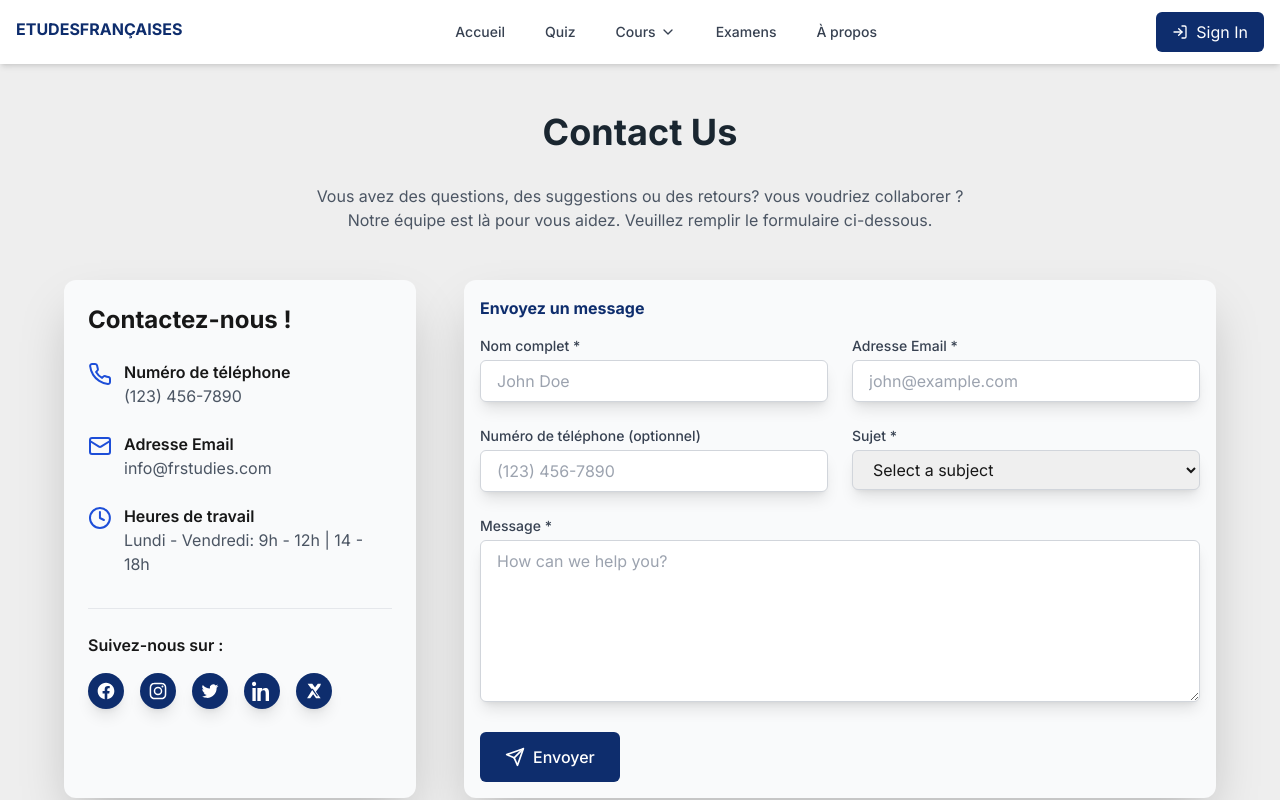
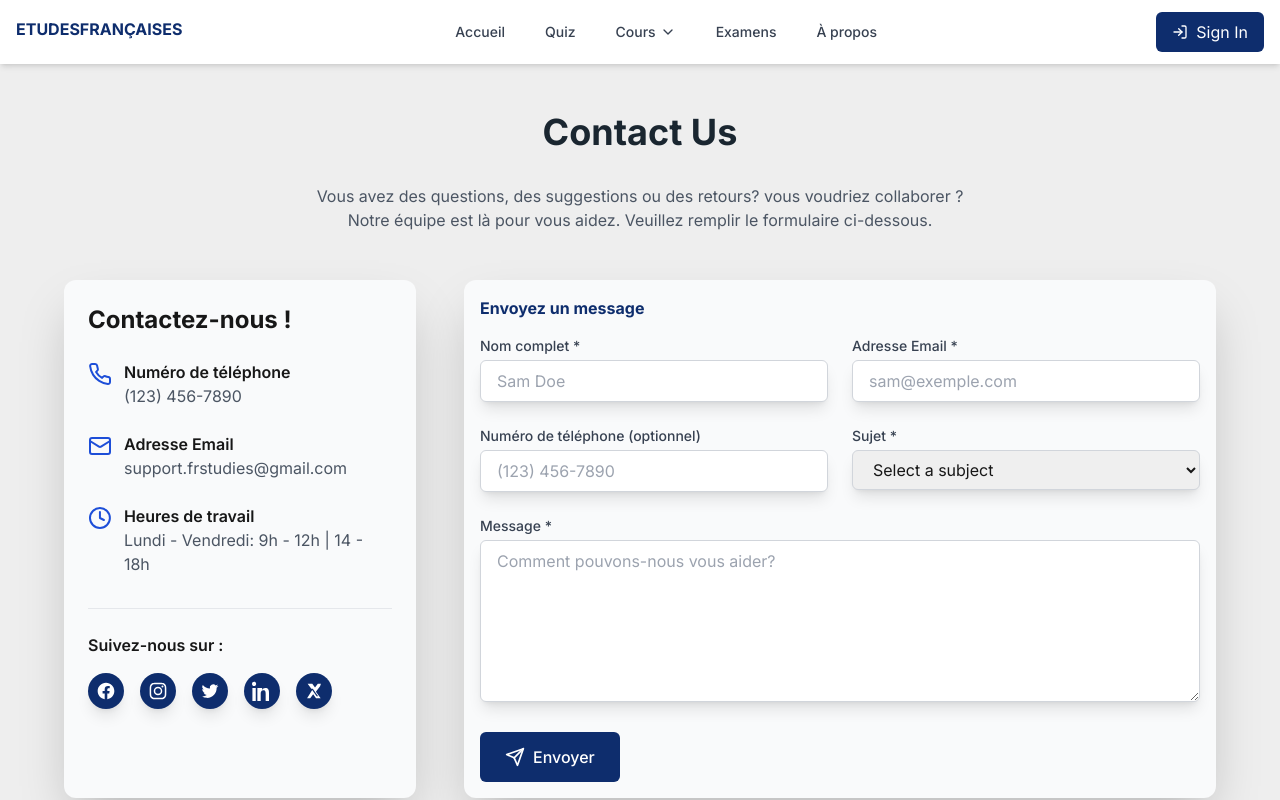
Before and after one commit to SouhaiBusiness/frstudies, a Next.js app: page /contact in a window 1280 px wide. Shown: the top 800 px of the page. Built offline with nearby package versions, Linux system fonts and the light colour scheme; no server answers.

Commit message:
contact page

```diff
--- a/app/contact/page.tsx
+++ b/app/contact/page.tsx
@@ -102,7 +102,7 @@ export default function ContactPage() {
                 <Mail className='h-6 w-6 text-blue-700 mr-3 mt-0.5' />
                 <div>
                   <h3 className='font-semibold'>Adresse Email</h3>
-                  <p className='text-gray-600'>info@frstudies.com</p>
+                  <p className='text-gray-600'>support.frstudies@gmail.com</p>
                 </div>
               </div>
 
@@ -221,7 +221,7 @@ export default function ContactPage() {
                   onChange={handleChange}
                   required
                   className='w-full shadow-lg px-4 py-2 border border-gray-300 rounded-md focus:ring-2 focus:ring-blue-500 focus:border-blue-500'
-                  placeholder='John Doe'
+                  placeholder='Sam Doe'
                 />
               </div>
 
@@ -240,7 +240,7 @@ export default function ContactPage() {
                   onChange={handleChange}
                   required
                   className='w-full shadow-lg px-4 py-2 border border-gray-300 rounded-md focus:ring-2 focus:ring-blue-500 focus:border-blue-500'
-                  placeholder='john@example.com'
+                  placeholder='sam@exemple.com'
                 />
               </div>
             </div>
@@ -307,7 +307,7 @@ export default function ContactPage() {
                 required
                 rows={6}
                 className='w-full shadow-lg px-4 py-2 border border-gray-300 rounded-md focus:ring-2 focus:ring-blue-500 focus:border-blue-500'
-                placeholder='How can we help you?'
+                placeholder='Comment pouvons-nous vous aider?'
               ></textarea>
             </div>
 
```
